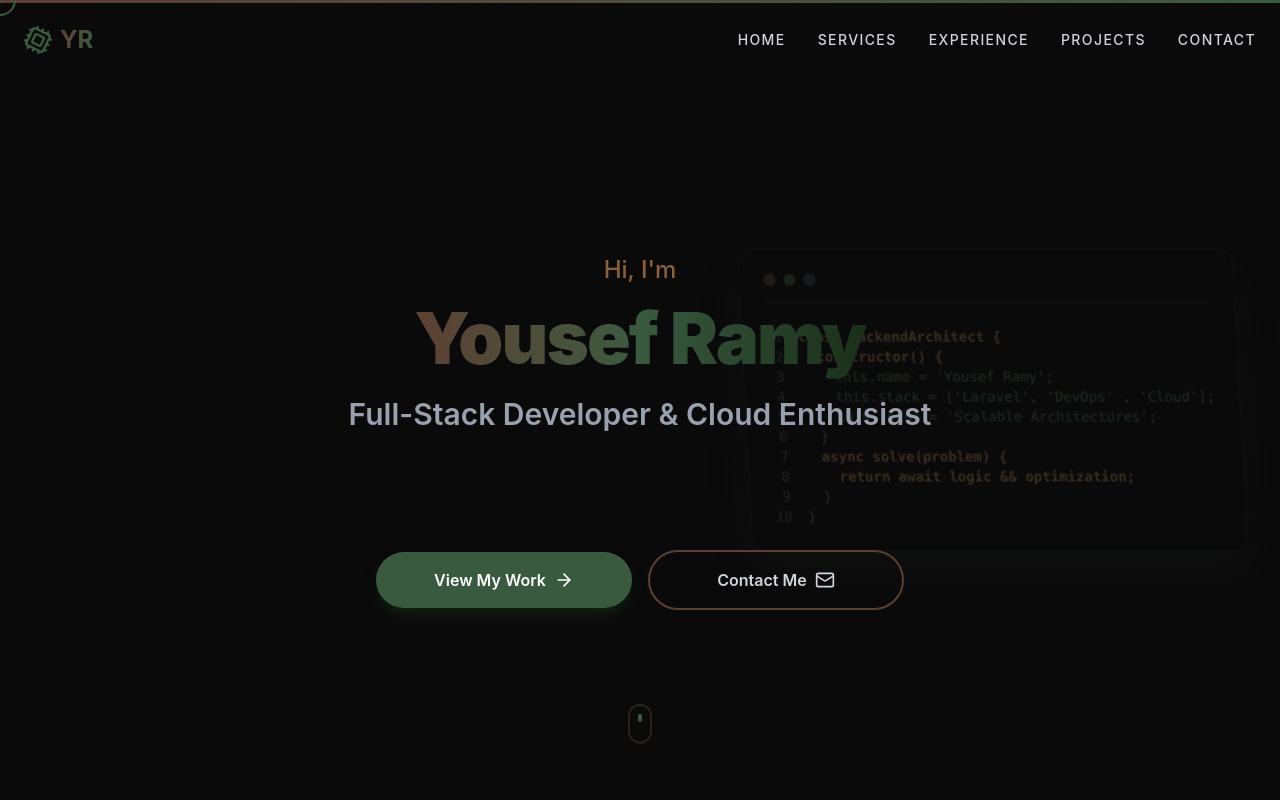
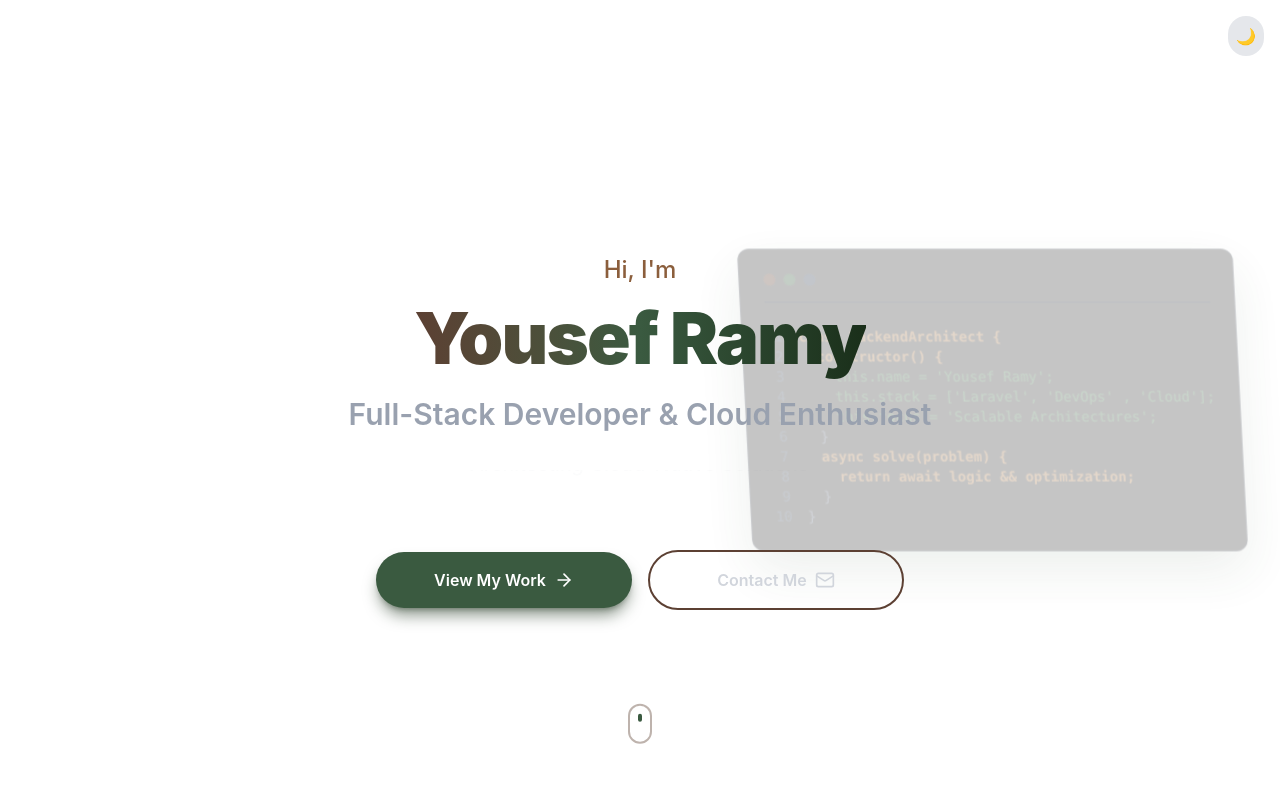
Before and after one commit to YUSEF-RAMY/My_Protfolio, a React (Vite) app: page / in a window 1280 px wide. Shown: the top 800 px of the page. Built offline with nearby package versions, Linux system fonts and the light colour scheme.

Commit message:
feat: update Layout component to support dark mode and pass state from App

```diff
--- a/src/App.tsx
+++ b/src/App.tsx
@@ -5,12 +5,14 @@ import Services from './components/sections/Services';
 import Skills from './components/sections/Skills';
 import Experience from './components/sections/Experience';
 import Projects from './components/sections/Projects';
-import Contact from './components/sections/Contact';
+// import Contact from './components/sections/Contact';
 import { ToastProvider } from './components/ui/Toast';
 import emailjs from '@emailjs/browser';
 
 
 emailjs.init("BV0ubTE9MvHPLFu49");
+// ... باقي الـ imports
+
 function App() {
   const [darkMode, setDarkMode] = useState(() => {
     if (typeof window !== 'undefined') {
@@ -30,15 +32,16 @@ function App() {
     }
   }, [darkMode]);
 
-
   return (
     <ToastProvider>
-      <Layout>
+      {/* 1. هنا التعديل: نمرر الحالة للدالة المتحكمة في الشكل العام */}
+      <Layout darkMode={darkMode} setDarkMode={setDarkMode}>
         <Hero />
         <Services />
         <Skills />
         <Experience />
         <Projects />
+        {/* ما تنساش تشيل التعليق عن Contact لما تخلصها */}
         {/* <Contact /> */}
       </Layout>
     </ToastProvider>
--- a/src/components/layout/Layout.tsx
+++ b/src/components/layout/Layout.tsx
@@ -1,30 +1,26 @@
 import React, { type ReactNode } from 'react';
-import Navbar from './Navbar';
-import Footer from './Footer';
-import CustomCursor from './CustomCursor';
-import ScrollProgress from './ScrollProgress';
-import BackToTop from '../ui/BackToTop';
 
+// 1. تحديث الـ Interface ليشمل الـ props الجديدة
 interface LayoutProps {
   children: ReactNode;
+  darkMode: boolean;
+  setDarkMode: React.Dispatch<React.SetStateAction<boolean>>;
 }
 
-const Layout: React.FC<LayoutProps> = ({ children }) => {
+const Layout = ({ children, darkMode, setDarkMode }: LayoutProps) => {
   return (
-    /* تعديل الخلفية لتكون #0a0a0a (الأسود العميق) بدلاً من bg-light/dark العادية
-       وتوحيد لون النص ليكون رمادي فاتح مريح للعين
-    */
-    <div className="min-h-screen font-sans text-gray-300 bg-[#0a0a0a] selection:bg-[#3a5a40]/30 selection:text-[#8b5e3c] transition-colors duration-300">
-      <CustomCursor />
-      <ScrollProgress />
-      <BackToTop />
-      <Navbar />
+    // 1. استخدام darkMode هنا بيشيل أول خطأ
+    <div className={`${darkMode ? 'dark' : ''} min-h-screen bg-white dark:bg-[#0a0a0a] transition-colors duration-300`}>
 
-      <main>
-        {children}
-      </main>
+      {/* 2. تجربة استخدام setDarkMode في زرار بسيط عشان تقفل الخطأ */}
+      <button
+        onClick={() => setDarkMode(!darkMode)}
+        className="fixed top-4 right-4 z-[50] p-2 bg-gray-200 dark:bg-gray-800 rounded-full"
+      >
+        {darkMode ? '☀️' : '🌙'}
+      </button>
 
-      <Footer />
+      <main>{children}</main>
     </div>
   );
 };
```
